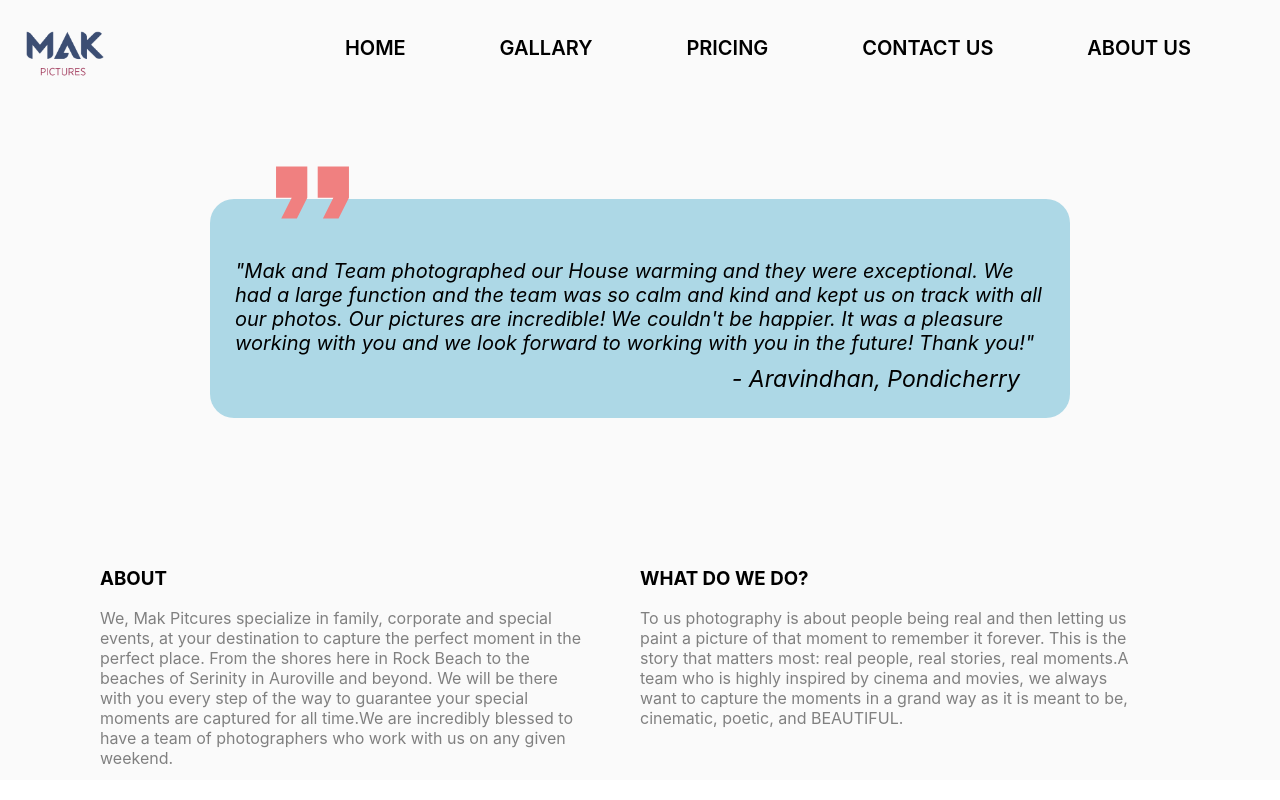
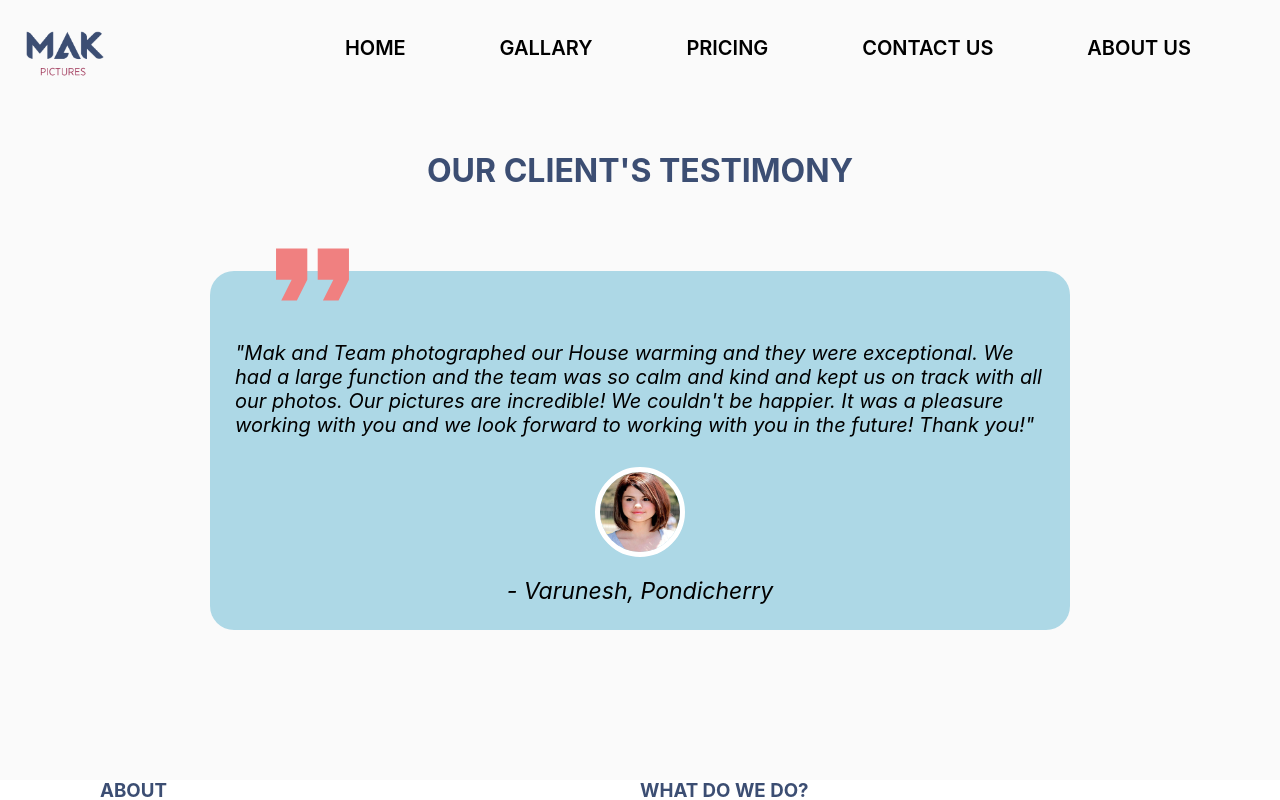
Before and after one commit to venkateshraj499/Mak-studios, a React (Create React App) app: page /about in a window 1280 px wide. Shown: the top 800 px of the page. Built offline with nearby package versions, Linux system fonts and the light colour scheme.

Commit message:
ABOUT FIX

```diff
--- a/src/Components/About/About.jsx
+++ b/src/Components/About/About.jsx
@@ -31,7 +31,15 @@ const useStyles = makeStyles((theme) => ({
       paddingLeft: "20px",
     },
   },
+  clientTitle: {
+    color: "#3c4e73 ",
+    textAlign: "center",
+    [theme.breakpoints.down("800")]: {
+      fontSize: "24px",
+    },
+  },
   title: {
+    color: "#3c4e73 ",
     [theme.breakpoints.down("600")]: {
       paddingLeft: "20px",
     },
@@ -46,6 +54,7 @@ const useStyles = makeStyles((theme) => ({
     width: "75%",
     margin: "0 auto",
     marginBottom: "80px",
+    marginTop: "-50px",
     padding: "25px",
     paddingTop: "50px",
     backgroundColor: "lightblue",
@@ -59,7 +68,7 @@ const useStyles = makeStyles((theme) => ({
   reviewContent: {
     fontSize: "20px",
     fontStyle: "italic",
-    marginTop: "10px",
+    marginTop: "20px",
     [theme.breakpoints.down("800")]: {
       fontSize: "16px",
     },
@@ -67,34 +76,30 @@ const useStyles = makeStyles((theme) => ({
   reviewName: {
     fontSize: "23px",
     display: "flex",
+    flexDirection: "column",
+    alignItems: "center",
     justifyContent: "flex-end",
-    marginRight: "25px",
     fontStyle: "italic",
     marginTop: "10px",
     [theme.breakpoints.down("800")]: {
       fontSize: "20px",
-      marginRight: "0",
-      marginLeft: "50px",
     },
   },
   icon: {
     fontSize: "125px !important",
     marginLeft: "150px",
-    marginBottom: "-60px",
+    marginBottom: "-20px",
     color: "lightcoral",
     [theme.breakpoints.down("1000")]: {
       marginLeft: "10px",
     },
   },
-  active: {
-    height: "2px",
-    width: "30px",
-    backgroundColor: "blue",
-  },
-  inactive: {
-    height: "2px",
-    width: "2px",
-    backgroundColor: "lightblue",
+  customer: {
+    height: "80px",
+    width: "80px",
+    borderRadius: "50%",
+    border: "5px solid white",
+    margin: "20px",
   },
 }));
 const responsive = {
@@ -128,23 +133,24 @@ function Contact() {
   ];
   const review = [
     {
-      name: "Venkatesh, Pondicherry",
+      name: "Divya, Pondicherry",
       content:
         "Love Mak Photography! The team did an AMAZING job on our Birthday party’s photos/video. They were communicative, easy to work with, creative, informative and helpful with many aspects. Their timeliness of getting our photos/videos to us was amazing! We are so lucky to have these memories captured for a lifetime. ",
     },
     {
-      name: "Aravindhan, Pondicherry",
+      name: "Varunesh, Pondicherry",
       content:
         "Mak and Team photographed our House warming and they were exceptional. We had a large function and the team was so calm and kind and kept us on track with all our photos. Our pictures are incredible! We couldn't be happier. It was a pleasure working with you and we look forward to working with you in the future! Thank you!",
     },
     {
-      name: "Ravi, Pondicherry",
+      name: "Sumitha, Pondicherry",
       content:
         "On our re-union day we had Mak and team to capture our moments. They were absolutely wonderful and their photos turned out stunning, truly capturing everything and more of our special meet.",
     },
   ];
   return (
     <div className={classes.container}>
+      <h1 className={classes.clientTitle}>OUR CLIENT'S TESTIMONY</h1>
       <Carousel
         responsive={responsive}
         removeArrowOnDeviceType={["tablet", "mobile"]}
@@ -156,7 +162,14 @@ function Contact() {
             <QuoteIcon className={classes.icon} />
             <div className={classes.review}>
               <div className={classes.reviewContent}>"{item.content}"</div>
-              <div className={classes.reviewName}>- {item.name}</div>
+              <div className={classes.reviewName}>
+                <img
+                  src="/customer1.jpg"
+                  className={classes.customer}
+                  alt="no image"
+                />
+                - {item.name}
+              </div>
             </div>
           </>
         ))}
```
Also changed, not shown: public/customer1.jpg (added).
